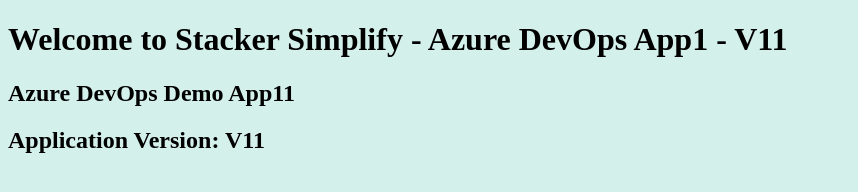
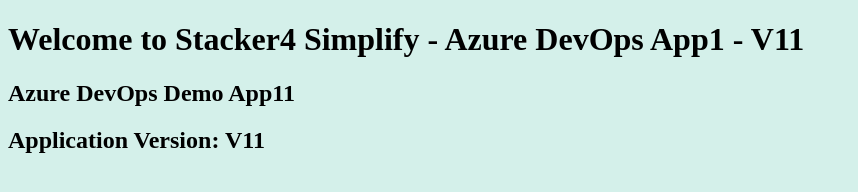
Before and after one commit to evabasung/azure-devops-github-acr-aks-app, a plain HTML site: page index.html in a window 1280 px wide. Shown: the whole page, without its empty margins (0-858 px from the left). Drawn offline with Linux system fonts and the light colour scheme.

Commit message:
modify index.html

```diff
--- a/index.html
+++ b/index.html
@@ -1,7 +1,7 @@
 <!DOCTYPE html>
 <html>
    <body style="background-color:rgb(212, 240, 234);">
-      <h1>Welcome to Stacker Simplify - Azure DevOps App1 - V11</h1>
+      <h1>Welcome to Stacker4 Simplify - Azure DevOps App1 - V11</h1>
       <h2>Azure DevOps Demo App11</h2>
       <h2>Application Version: V11</h2>
    </body>
```
